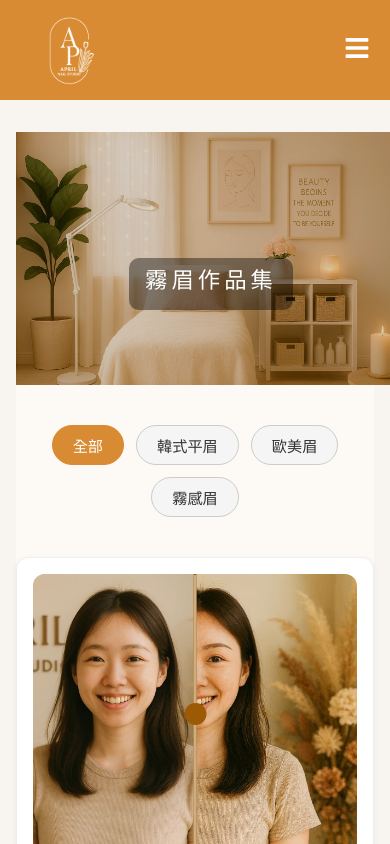
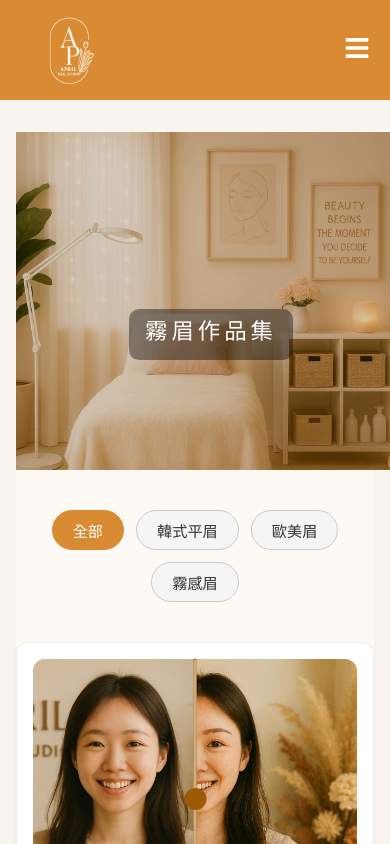
Before and after one commit to zoena5303/april-nail-project, a React (Vite) app: page /april-nail-project/browworks in a window 390 px wide. Shown: the top 844 px of the page. Built offline with nearby package versions, Linux system fonts and the light colour scheme.

Commit message:
修改RWD

```diff
--- a/src/scss/BrowWorksstyle.scss
+++ b/src/scss/BrowWorksstyle.scss
@@ -1,11 +1,11 @@
 .brow-works {
   background-color: #fdf9f4;
 
-  /* === Banner 區（設計式裁切，對齊美甲作品區）=== */
+  /* === Banner 區 === */
   .banner {
     position: relative;
     width: 100vw;
-    height: 60vh; /* 桌機版高度 */
+    height: 60vh; /* 桌機高度 */
     margin-left: calc(-50vw + 50%);
     margin-right: calc(-50vw + 50%);
     margin-top: -40px; /* 對齊 Navbar */
@@ -14,8 +14,8 @@
     img {
       width: 100%;
       height: 100%;
-      object-fit: cover;       /* ✅ 設計式裁切 */
-      object-position: center bottom; /* ✅ 保留沙發 */
+      object-fit: cover;            /* ✅ 永遠鋪滿，不留白 */
+      object-position: center bottom; /* ✅ 保重點（沙發優先） */
       display: block;
       filter: brightness(85%);
     }
@@ -172,14 +172,15 @@
     }
   }
 
-  /* === RWD：平板 === */
+  /* === 平板 (RWD) === */
   @media (max-width: 992px) {
     .banner {
       height: 40vh; /* ✅ 高度縮小 */
       margin-top: -30px;
 
       img {
-        object-position: center bottom; /* ✅ 沙發保持可見 */
+        object-fit: cover;
+        object-position: center bottom;
       }
 
       .banner-title {
@@ -189,14 +190,15 @@
     }
   }
 
-  /* === RWD：手機 === */
+  /* === 手機 (RWD) === */
   @media (max-width: 600px) {
     .banner {
-      height: 30vh; /* ✅ 手機更小 */
+      height: 40vh; /* ✅ 手機鋪滿 */
       margin: 0;
 
       img {
-        object-position: center bottom; /* ✅ 沙發保持可見 */
+        object-fit: cover;         /* ✅ 保證不留白 */
+        object-position: center bottom;
       }
 
       .banner-title {
```
